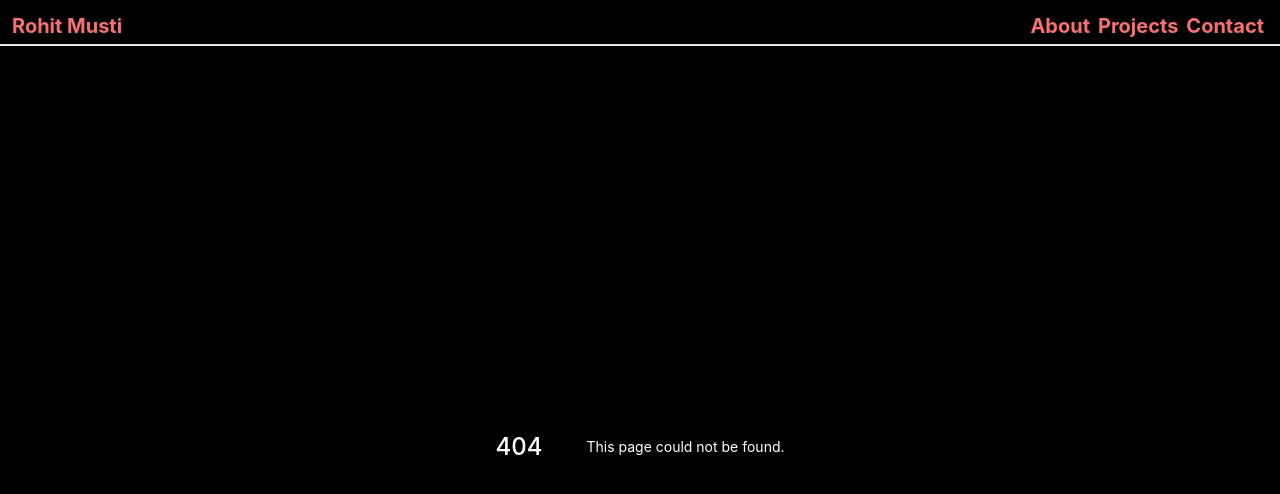
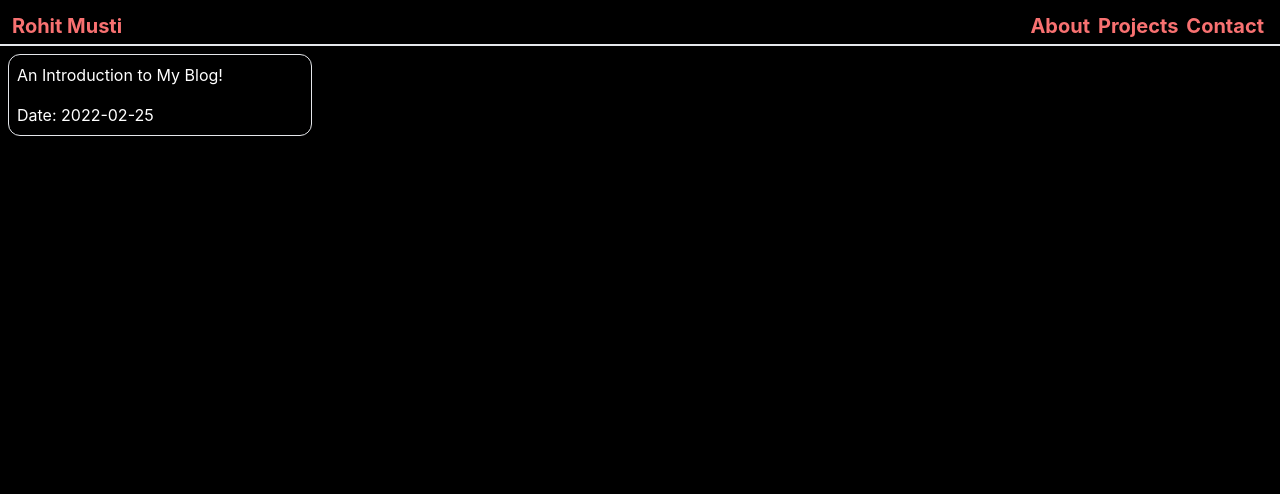
Before and after one commit to rohitmusti/rohitmusti.github.io, a Next.js app: page /blog in a window 1280 px wide. Before the commit this address had no page. Shown: the top 494 px of the page. Built offline with nearby package versions, Linux system fonts and the light colour scheme.

Commit message:
basics of blog working

```diff
--- /dev/null
+++ b/blog/introduction.md
@@ -0,0 +1,8 @@
+---
+title: 'An Introduction to My Blog!'
+metaTitle: 'An Introduction to My Blog!'
+metaDesc: 'A description of what I am hoping for'
+date: '2022-02-25'
+---
+
+# Hello World
--- a/package.json
+++ b/package.json
@@ -8,6 +8,8 @@
     "lint": "next lint"
   },
   "dependencies": {
+    "gray-matter": "^4.0.3",
+    "markdown-it": "^12.3.2",
     "next": "12.0.3",
     "react": "17.0.2",
     "react-dom": "17.0.2"
--- /dev/null
+++ b/pages/blog.tsx
@@ -0,0 +1,42 @@
+import fs from "fs";
+import matter from "gray-matter";
+import Link from "next/link";
+
+export async function getStaticProps() {
+  const files = fs.readdirSync("blog");
+  const posts = files.map((fileName) => {
+    const slug = fileName.replace(".md", "");
+    const readFile = fs.readFileSync(`blog/${fileName}`, "utf-8");
+    const { data: frontmatter } = matter(readFile);
+    return {
+      slug,
+      frontmatter,
+    };
+  });
+
+  return {
+    props: {
+      posts,
+    },
+  };
+}
+
+export default function Blog({ posts }) {
+  return (
+    <div className="grid grid-cols-1 md:grid-cols-3 lg:grid-cols-4 p-4 md:p-0">
+      {posts.map(({ slug, frontmatter }) => (
+        <div
+          key={slug}
+          className="border border-gray-200 m-2 rounded-xl shadow-lg overflow-hidden flex flex-col"
+        >
+          <Link href={`/blog/${slug}`}>
+            <a>
+              <h1 className="p-2">{frontmatter.title}</h1>
+            </a>
+          </Link>
+          <p className="p-2">Date: {frontmatter.date}</p>
+        </div>
+      ))}
+    </div>
+  );
+}
--- /dev/null
+++ b/pages/blog/[slug].tsx
@@ -0,0 +1,36 @@
+import fs from "fs";
+import md from "markdown-it";
+import matter from "gray-matter";
+
+export async function getStaticPaths() {
+  const files = fs.readdirSync("blog");
+  const paths = files.map((fileName) => ({
+    params: {
+      slug: fileName.replace(".md", ""),
+    },
+  }));
+  return {
+    paths,
+    fallback: false,
+  };
+}
+
+export async function getStaticProps({ params: { slug } }) {
+  const fileName = fs.readFileSync(`blog/${slug}.md`, "utf-8");
+  const { data: frontmatter, content } = matter(fileName);
+  return {
+    props: {
+      frontmatter,
+      content,
+    },
+  };
+}
+
+export default function PostPage({ frontmatter, content }) {
+  return (
+    <div className="prose mx-auto">
+      <h1>{frontmatter.title}</h1>
+      <div dangerouslySetInnerHTML={{ __html: md().render(content) }} />
+    </div>
+  );
+}
```
Also changed, not shown: 1 other file (tests, documents, lock files or other folders).
